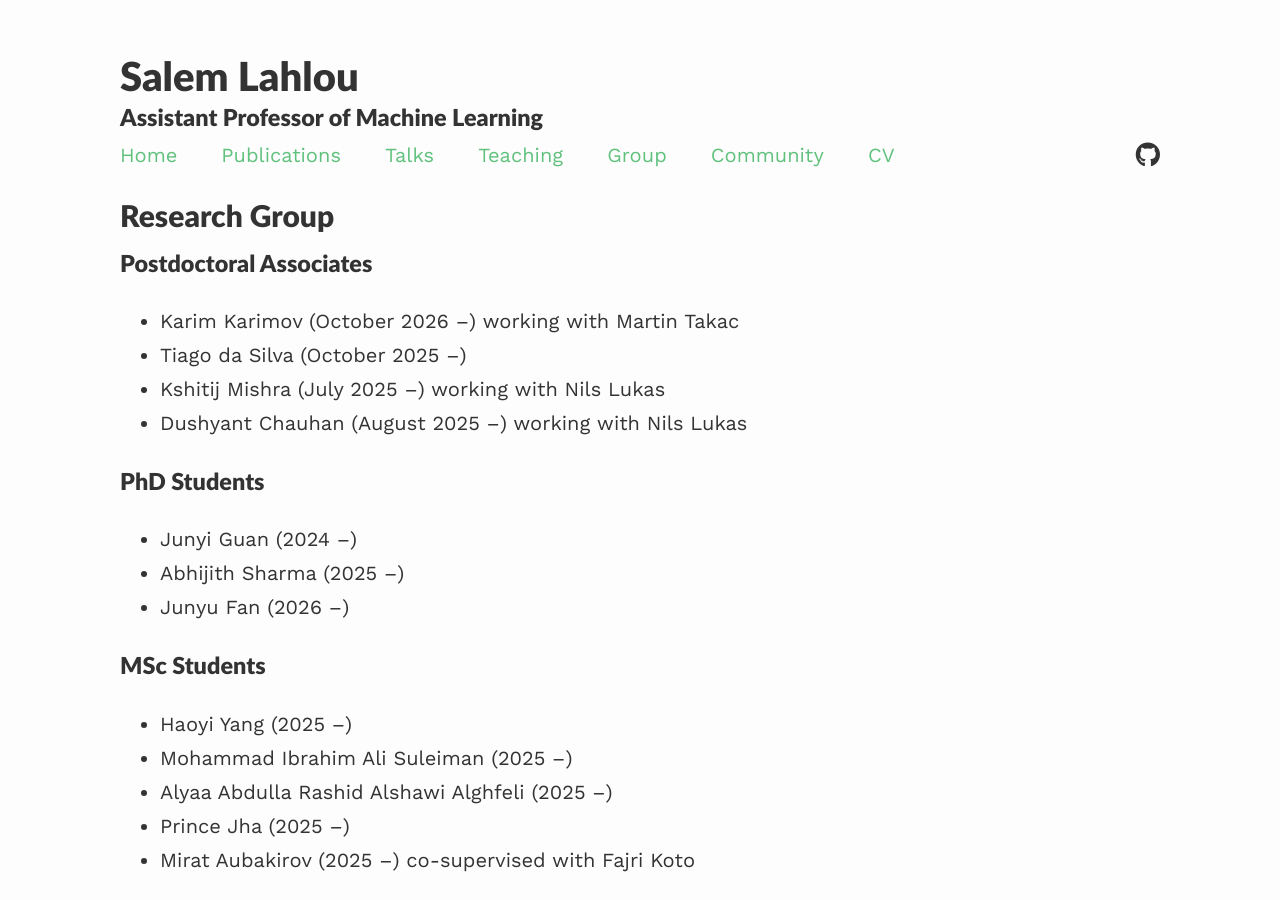
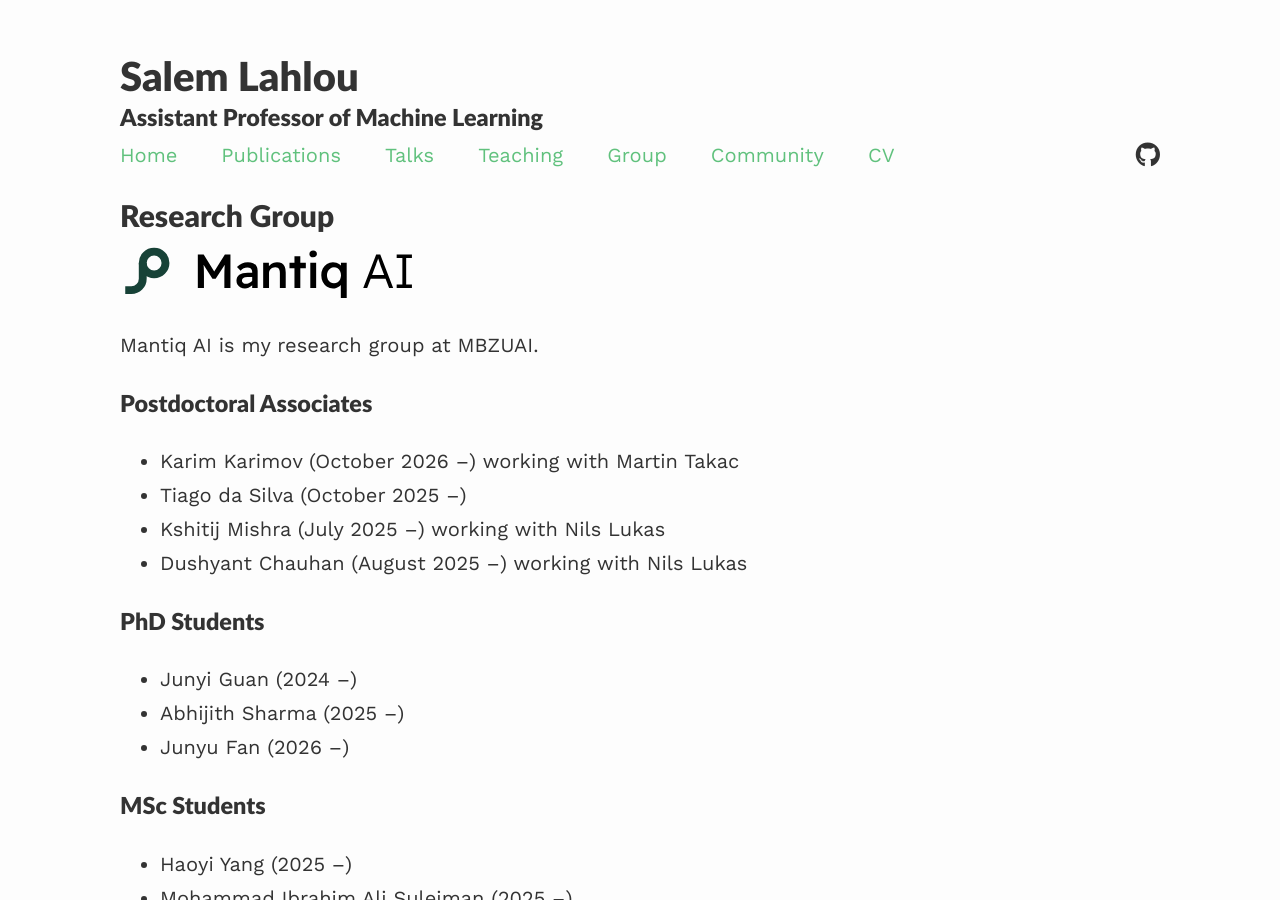
Before and after one commit to saleml/saleml.github.io, a Jekyll site: the page built from research-group.md, in a window 1280 px wide and 900 px high. Built offline with Jekyll 4.4.1, drawn with Linux system fonts in a browser that asks for light colours; nearby versions of some CDN libraries; a style sheet for code colours, icons or effects is not loaded.

Commit message:
Add Mantiq AI to the homepage sidebar and the group page
Co-Authored-By: Claude Opus 5.5 <noreply@anthropic.com>

```diff
--- a/research-group.md
+++ b/research-group.md
@@ -5,6 +5,13 @@ published: true
 ---
 
 ## Research Group
+
+<picture>
+  <source srcset="{{site.baseurl}}/assets/images/mantiq-wordmark-on-ink.svg" media="(prefers-color-scheme: dark)">
+  <img src="{{site.baseurl}}/assets/images/mantiq-wordmark-on-white.svg" alt="Mantiq AI" style="height: 56px; width: auto;">
+</picture>
+
+Mantiq AI is my research group at MBZUAI.
 
 ### Postdoctoral Associates
 *   Karim Karimov (October 2026 &ndash;) working with Martin Takac
```
Also changed, not shown: index.md (+1 -0 lines), assets/images/mantiq-wordmark-on-ink.svg (added), assets/images/mantiq-wordmark-on-white.svg (added).
